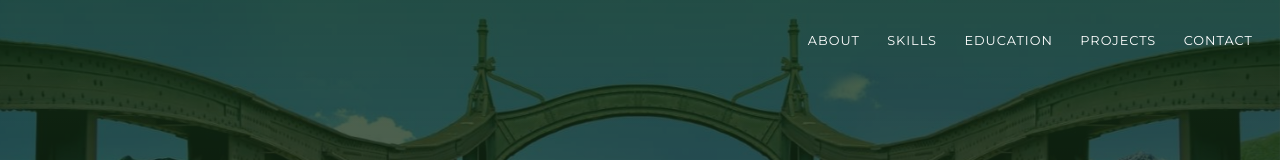
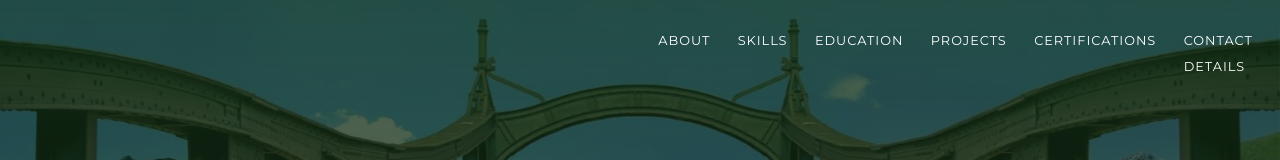
Before and after one commit to Harshash198/portfolioo, a plain HTML site: page index.html in a window 1280 px wide. Shown: the top 160 px of the page. Drawn offline with nearby package versions, Linux system fonts and the light colour scheme.

Commit message:
Update index.html

```diff
--- a/index.html
+++ b/index.html
@@ -33,7 +33,8 @@
                 <li class="nav-item"><a class="nav-link smooth-scroll" href="#skill">Skills</a></li>
                 <li class="nav-item"><a class="nav-link smooth-scroll" href="#portfolio">Education</a></li>
                 <li class="nav-item"><a class="nav-link smooth-scroll" href="#experience">Projects</a></li>
-                <li class="nav-item"><a class="nav-link smooth-scroll" href="#contact">Contact</a></li>
+                <li class="nav-item"><a class="nav-link smooth-scroll" href="#experience">Certifications</a></li>
+                <li class="nav-item"><a class="nav-link smooth-scroll" href="#contact">Contact Details</a></li>
               </ul>
             </div>
           </div>
```
